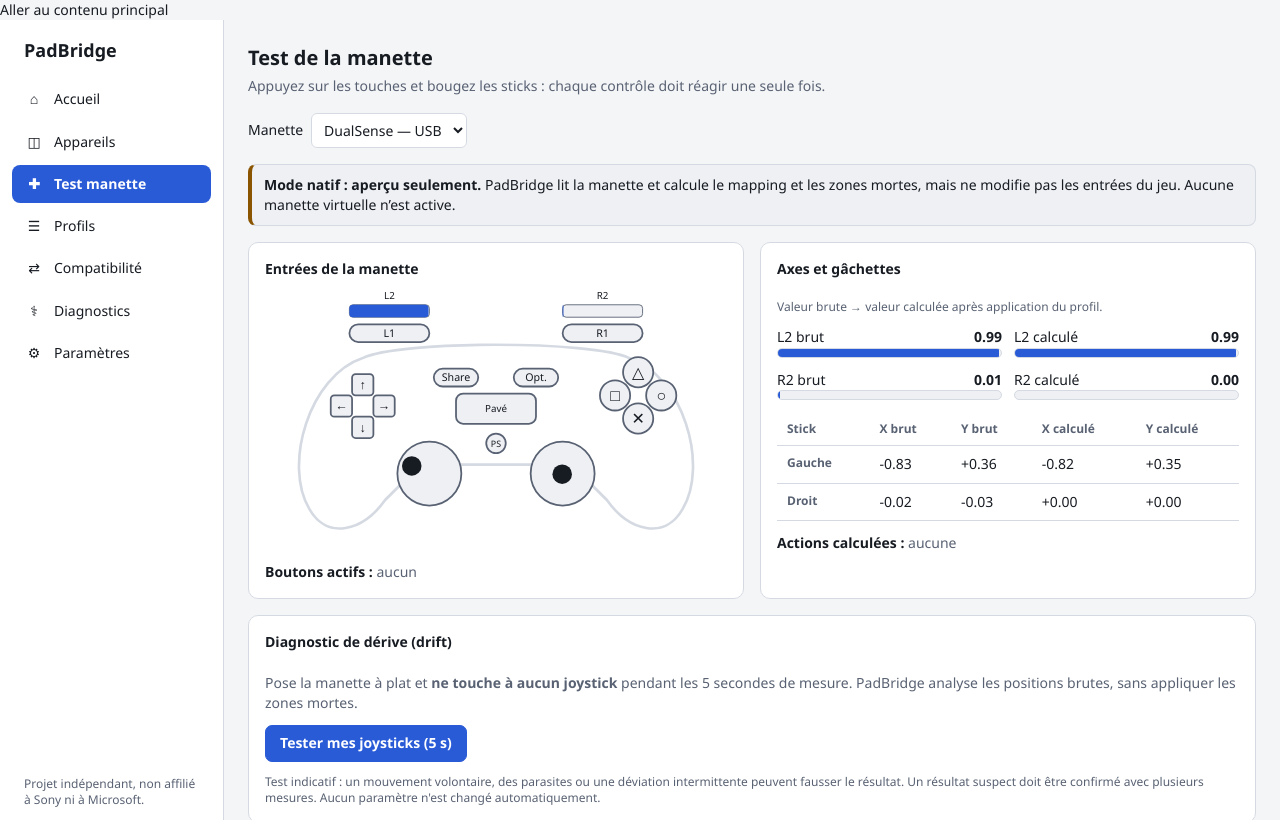
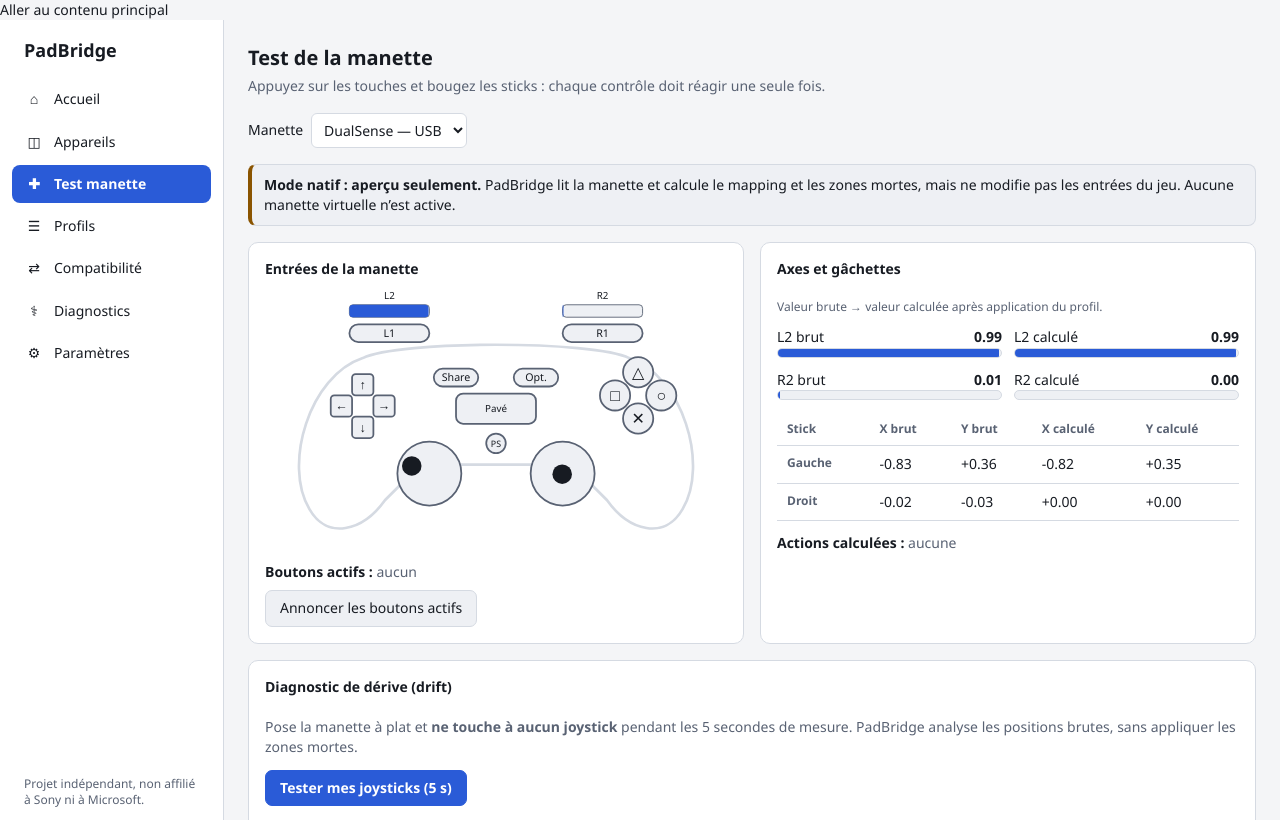
Before and after one commit to saad1937-berra/padbridge, a React (Vite) app: page / in a window 1280 px wide. Both pictures are taken after a click on the button "Tester ma manette". Built offline with nearby package versions, Linux system fonts and the light colour scheme.

Commit message:
feat(a11y): keyboard skip navigation, page focus, reduced motion and quieter live inputs

```diff
--- a/src/components/Gamepad.tsx
+++ b/src/components/Gamepad.tsx
@@ -1,12 +1,14 @@
 // src/components/Gamepad.tsx — schéma générique d'une manette (formes neutres, sans logo).
 // Une pièce active est remplie ET plus épaisse : l'état ne repose pas sur la couleur seule.
 
+import { useState } from "react";
 import type { InputSample, PsButton } from "../lib/types";
 import { psButtonLabel } from "../lib/i18n";
 
 const on = (s: InputSample | null, b: PsButton) => !!s?.pressed.includes(b);
 
 export function Gamepad({ sample }: { sample: InputSample | null }) {
+  const [announcement, setAnnouncement] = useState("");
   const lx = sample?.leftRaw.x ?? 0;
   const ly = sample?.leftRaw.y ?? 0;
   const rx = sample?.rightRaw.x ?? 0;
@@ -83,10 +85,12 @@ export function Gamepad({ sample }: { sample: InputSample | null }) {
         <circle className="pad-part" data-on={on(sample, "r3")} cx={335} cy={210} r={36} />
         <circle cx={335 + rx * 24} cy={210 - ry * 24} r={11} fill="var(--text)" />
       </svg>
-      <p className="m-0 mt-2" aria-live="polite">
+      <p className="m-0 mt-2">
         <strong>Boutons actifs :</strong>{" "}
         {pressed.length ? pressed.map((b) => psButtonLabel[b]).join(", ") : <span className="muted">aucun</span>}
       </p>
+      <button className="btn mt-2" type="button" onClick={() => setAnnouncement(pressed.length ? `Boutons actifs : ${pressed.map((b) => psButtonLabel[b]).join(", ")}` : "Aucun bouton actif")}>Annoncer les boutons actifs</button>
+      <span className="sr-only" role="status" aria-live="polite" aria-atomic="true">{announcement}</span>
     </div>
   );
 }
```
